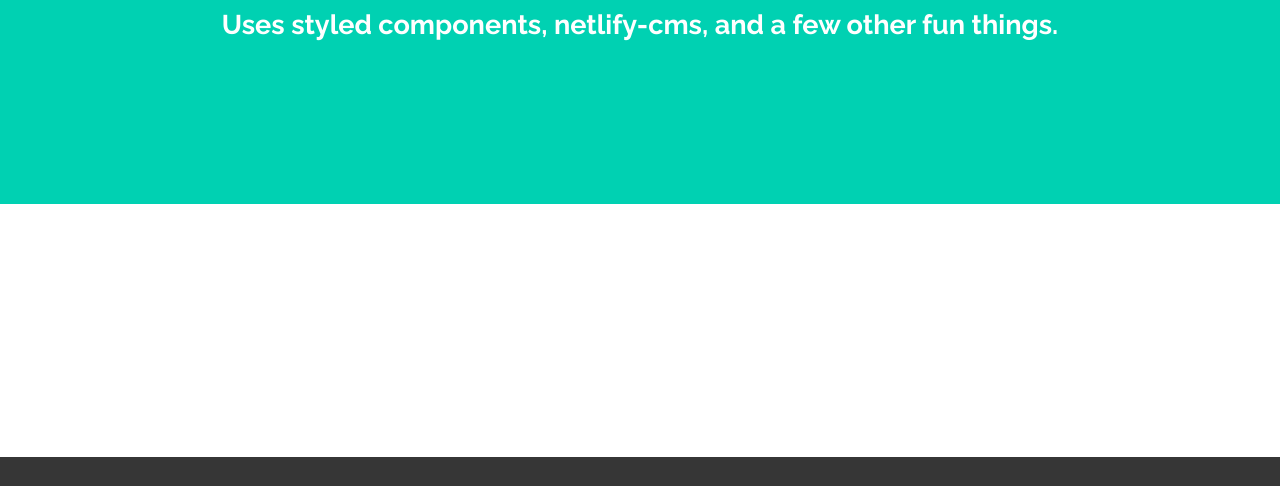
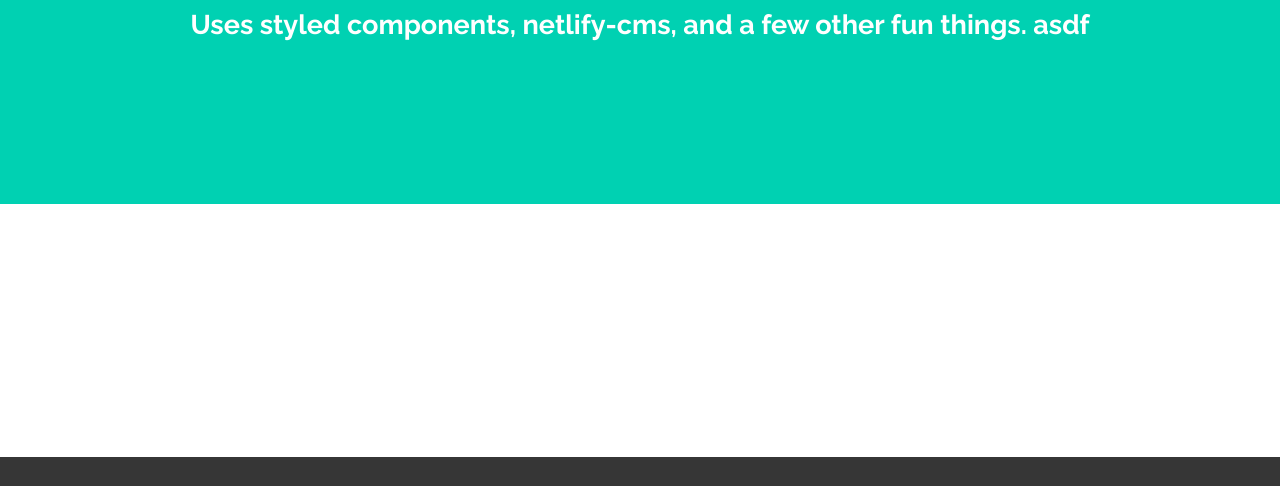
Before and after one commit to HoganMcDonald/gatsby-starter, a Gatsby site: page / in a window 1280 px wide. Shown: the part 196-682 px from the top of the page. Built offline with nearby package versions, Linux system fonts and the light colour scheme; Gatsby itself is replaced by a stand-in of ours; some packages are replaced by stand-ins of ours.

Commit message:
Update Pages “home”

```diff
--- a/src/pages/home/index.md
+++ b/src/pages/home/index.md
@@ -2,6 +2,6 @@
 templateKey: home-page
 seo:
   browserTitle: Gatsby starter
-  description: 'Uses styled components, netlify-cms, and a few other fun things.'
+  description: 'Uses styled components, netlify-cms, and a few other fun things. asdf'
   title: Gatsby Netlify CMS Starter
 ---
```
